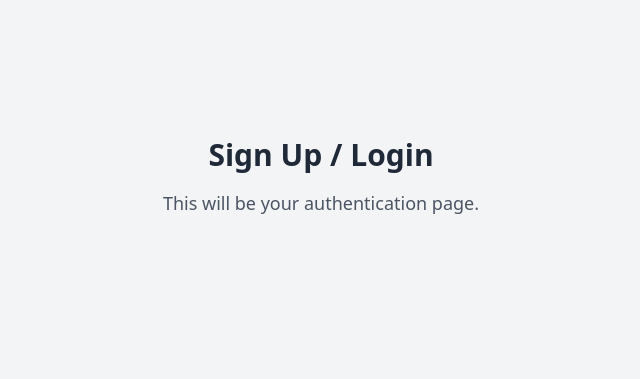
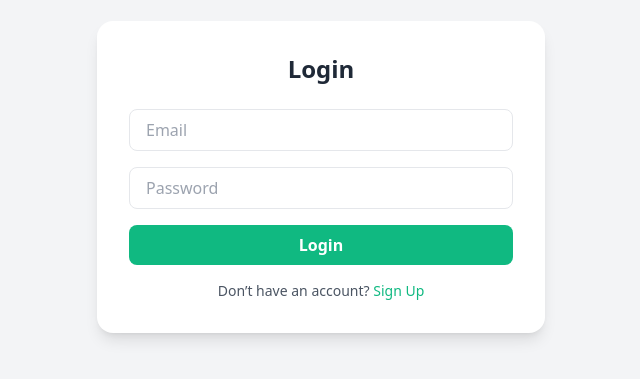
Before and after one commit to TJIT-FINAL-PROJ/AI-THERAPY, a React (Vite) app in the folder frontend/: page /auth in a window 1280 px wide. Shown: the part 223-602 px from the top of the page, without its empty margins (319-959 px from the left). Built offline with nearby package versions, Linux system fonts and the light colour scheme.

Commit message:
get started button connected

```diff
--- a/frontend/src/components/AuthPage.jsx
+++ b/frontend/src/components/AuthPage.jsx
@@ -1,10 +1,65 @@
-import React from "react";
+import React, { useState } from "react";
 
 const AuthPage = () => {
+  const [isLogin, setIsLogin] = useState(true);
+
+  const handleSubmit = (e) => {
+    e.preventDefault();
+    if (isLogin) {
+      console.log("Logging in...");
+      // call login API
+    } else {
+      console.log("Signing up...");
+      // call signup API
+    }
+  };
+
   return (
     <section className="h-screen flex flex-col justify-center items-center bg-gray-100">
-      <h1 className="text-3xl font-bold mb-4">Sign Up / Login</h1>
-      <p className="text-gray-600">This will be your authentication page.</p>
+      <div className="bg-white shadow-lg rounded-2xl p-8 w-[90%] max-w-md">
+        <h1 className="text-2xl font-bold mb-6 text-center">
+          {isLogin ? "Login" : "Sign Up"}
+        </h1>
+
+        <form onSubmit={handleSubmit} className="space-y-4">
+          {!isLogin && (
+            <input
+              type="text"
+              placeholder="Full Name"
+              className="w-full px-4 py-2 border rounded-lg"
+              required
+            />
+          )}
+          <input
+            type="email"
+            placeholder="Email"
+            className="w-full px-4 py-2 border rounded-lg"
+            required
+          />
+          <input
+            type="password"
+            placeholder="Password"
+            className="w-full px-4 py-2 border rounded-lg"
+            required
+          />
+          <button
+            type="submit"
+            className="w-full bg-emerald-500 text-white py-2 rounded-lg font-semibold hover:bg-emerald-600"
+          >
+            {isLogin ? "Login" : "Sign Up"}
+          </button>
+        </form>
+
+        <p className="mt-4 text-center text-sm text-gray-600">
+          {isLogin ? "Don’t have an account?" : "Already have an account?"}{" "}
+          <button
+            onClick={() => setIsLogin(!isLogin)}
+            className="text-emerald-500 hover:underline"
+          >
+            {isLogin ? "Sign Up" : "Login"}
+          </button>
+        </p>
+      </div>
     </section>
   );
 };
--- a/frontend/src/components/LandingPage.jsx
+++ b/frontend/src/components/LandingPage.jsx
@@ -1,5 +1,6 @@
 import React from "react";
 import Lottie from "lottie-react";
+import { Link } from "react-router-dom";
 import landingPageAnimation from '../assets/landingPageAnimation1.json';
 
 const LandingPage = () => {
@@ -44,9 +45,11 @@ const LandingPage = () => {
                 and real-time guidance tailored to your needs, all available anytime, anywhere.
               </p>
               <div className="flex flex-col md:flex-row items-center justify-center md:justify-start mt-5 space-y-3 md:space-y-0 md:space-x-5">
-                <button className="bg-emerald-500 text-white px-7 py-3 rounded-full font-semibold hover:bg-emerald-600 transition-colors shadow-lg">
-                  Get Started
-                </button>
+                <Link
+                    to="/auth"
+                    className="bg-emerald-500 text-white px-7 py-3 rounded-full font-semibold hover:bg-emerald-600 transition-colors shadow-lg text-center">
+                      Get Started
+                </Link>
                 <a href="#" className="text-emerald-500 font-semibold hover:underline">
                   How it works?
                 </a>
```
